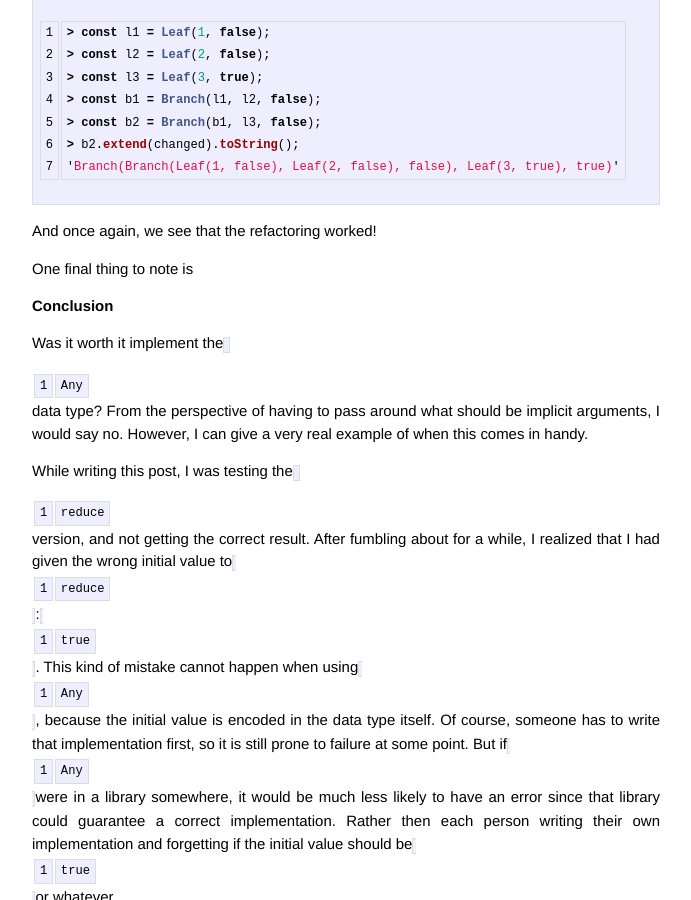
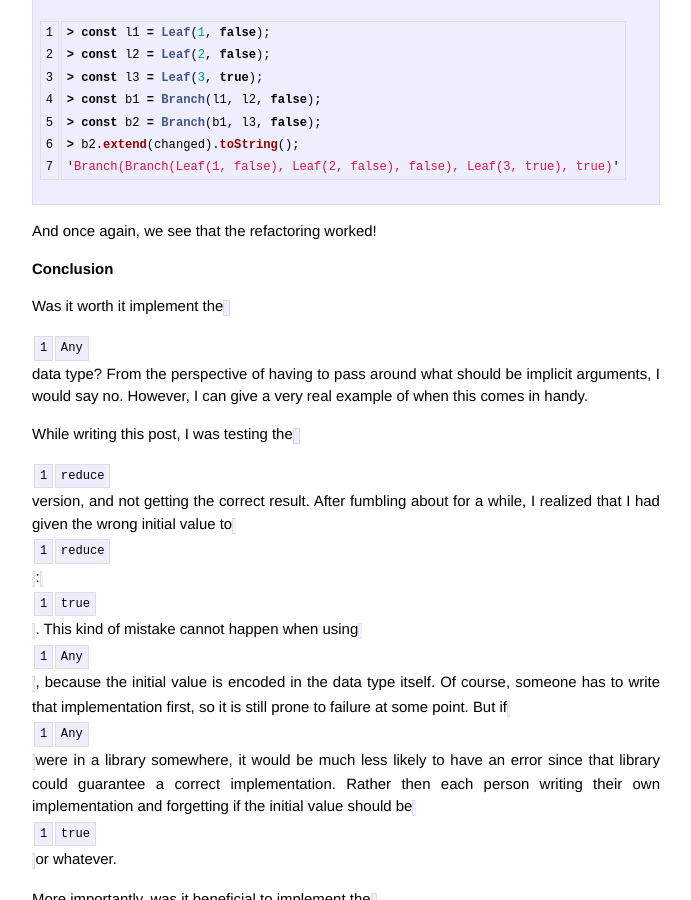
Before and after one commit to joneshf/joneshf.github.io, a Jekyll site: the page built from _posts/2015-12-31-Comonads-Monoids-and-Trees.md, in a window 1280 px wide and 900 px high, scrolled down 14484 px. Shown: the whole window, without its empty margins (294-985 px from the left). Built offline with Jekyll 4.4.1, drawn with Linux system fonts in a browser that asks for light colours; Markdown is read by kramdown in place of the engine named in the settings.

Commit message:
Remove erroneous line

```diff
--- a/_posts/2015-12-31-Comonads-Monoids-and-Trees.md
+++ b/_posts/2015-12-31-Comonads-Monoids-and-Trees.md
@@ -551,8 +551,6 @@ Once again, we can see it in action:
 
 And once again, we see that the refactoring worked!
 
-One final thing to note is
-
 ## Conclusion
 
 Was it worth it implement the `Any` data type?
```
